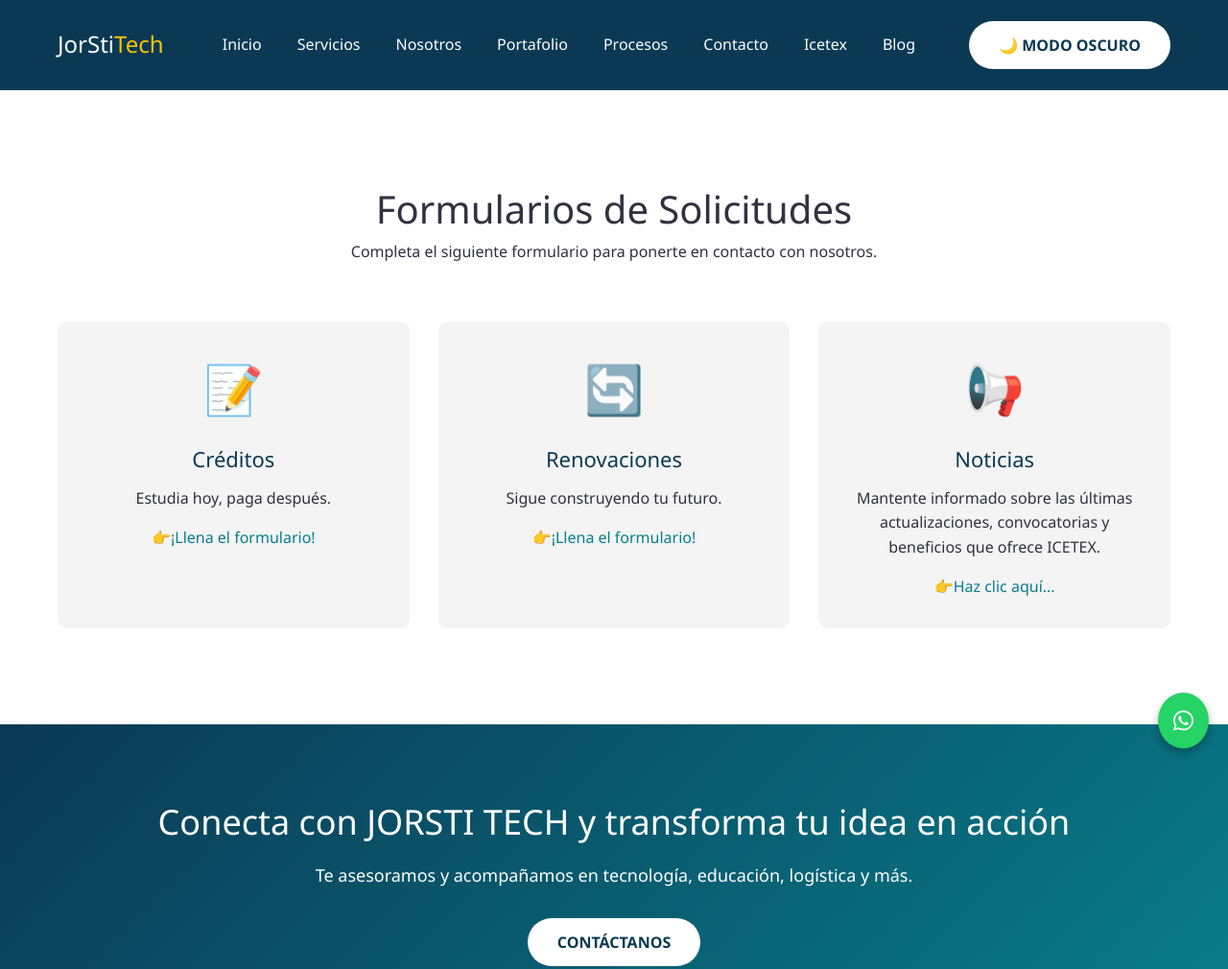
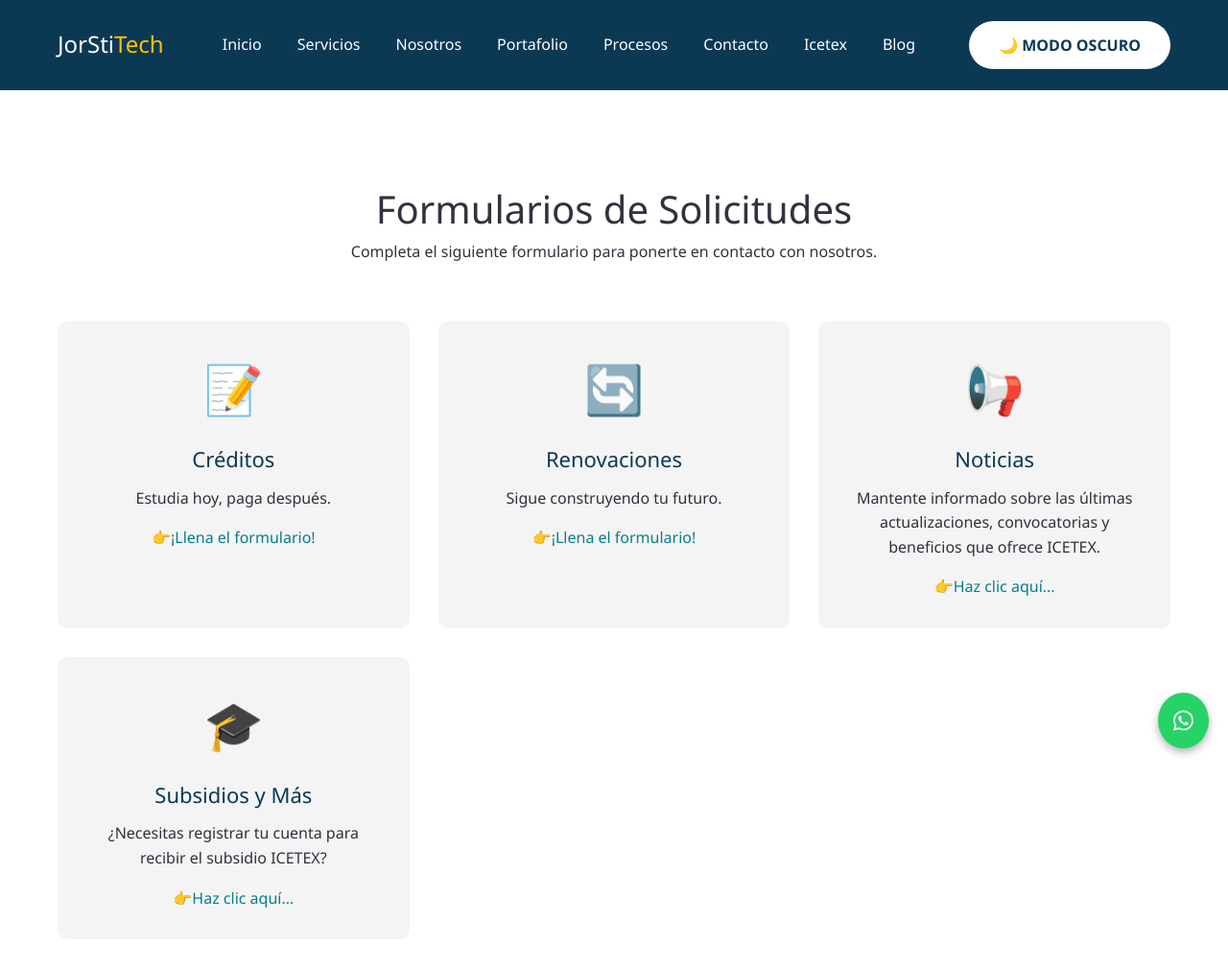
Before and after one commit to smringdesigns/jorsti-tech, a plain HTML site: page icetex.html in a window 1280 px wide. Shown: the top 1010 px of the page at 96% size. Drawn offline with nearby package versions, Linux system fonts and the light colour scheme.

Commit message:
Commits Update Corrección

```diff
--- a/icetex.html
+++ b/icetex.html
@@ -106,6 +106,12 @@
             <h4>Noticias</h4>
             <p>Mantente informado sobre las últimas actualizaciones, convocatorias y beneficios que ofrece ICETEX.</p>
             <a href="https://web.icetex.gov.co/prensa/comunicados" target="_blank" rel="noopener noreferrer">👉Haz clic aquí...</a>
+            </div>
+            <div class="service-card">
+            <div class="service-icon">🎓</div>
+            <h4>Subsidios y Más</h4>
+            <p>¿Necesitas registrar tu cuenta para recibir el subsidio ICETEX?</p>
+            <a href="https://aplicaciones.icetex.gov.co/LoginPortalTransaccionalFront/login" target="_blank" rel="noopener noreferrer">👉Haz clic aquí...</a>
             </div>
         </div>
     </div>
```
